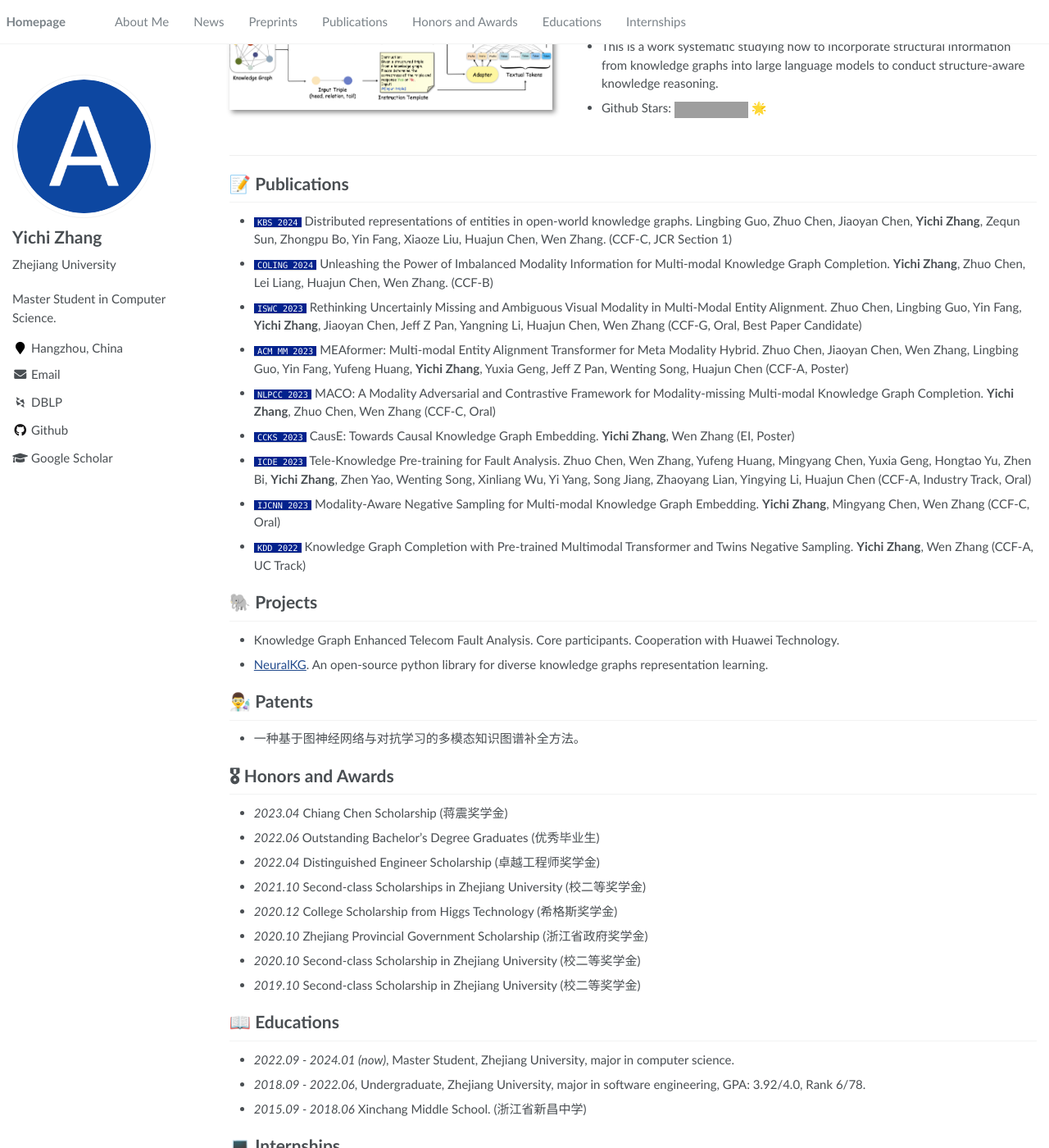
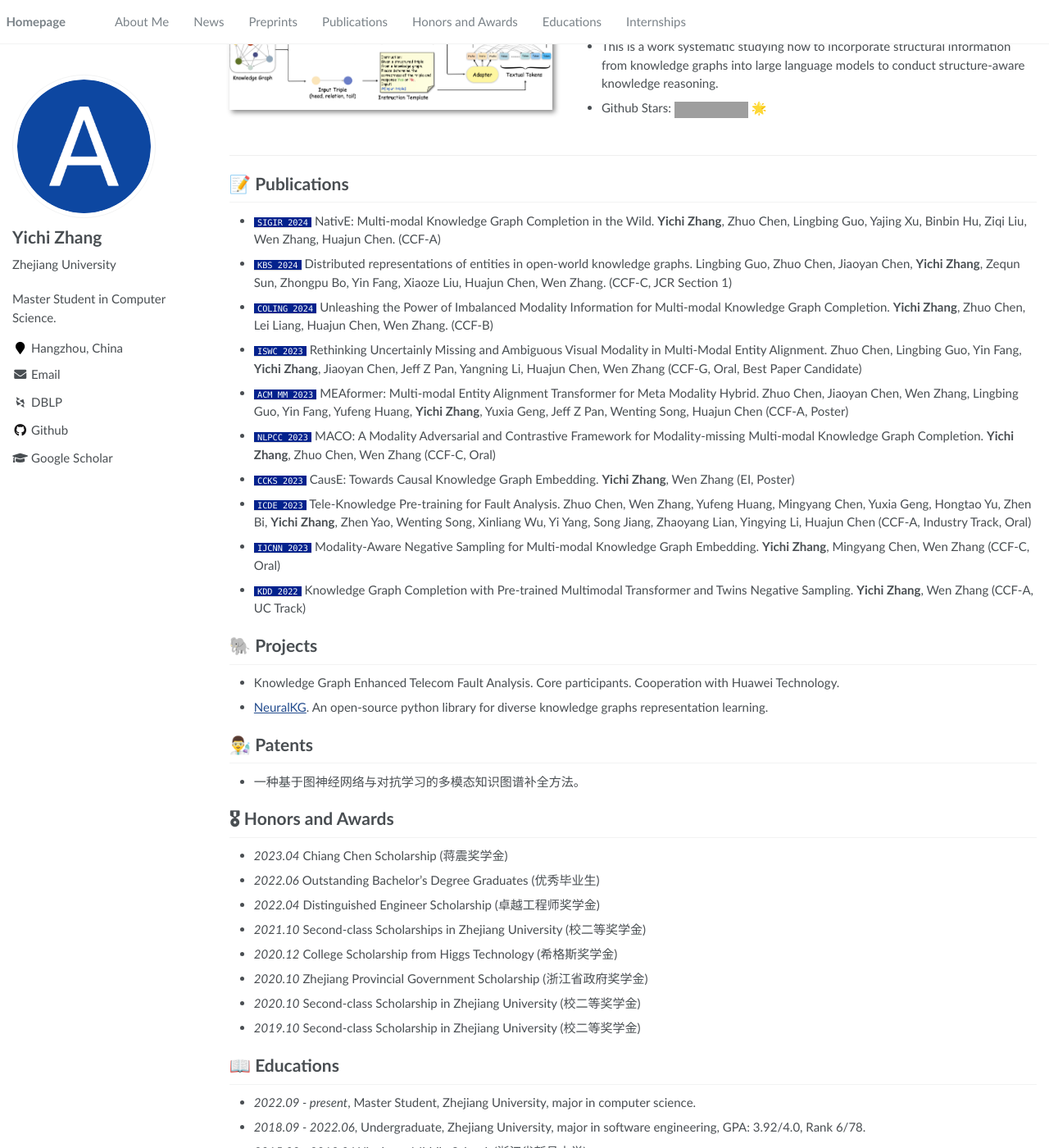
Before and after one commit to Zhang-Each/CV, a Jekyll site: the page built from _pages/about.md, in a window 1280 px wide and 1400 px high, scrolled down 1507 px. Shown: the whole window at 82% size. Built offline with Jekyll 4.4.1, drawn with Linux system fonts in a browser that asks for light colours; some web fonts are replaced; some of the changed text lies outside the part shown; grey boxes are pictures that could not be loaded.

Commit message:
update information

```diff
--- a/_pages/about.md
+++ b/_pages/about.md
@@ -26,8 +26,8 @@
 
 
 # 🔥 News
-- *2024.03*: 🎉 One paper about multi-modal knowledge graph completion is accepted by [SIGIR](https://sigir-2024.github.io/index.html) 2024.
-- *2024.02*: 🎉 [One paper](https://arxiv.org/abs/2402.15444) about multi-modal knowledge graph completion is accepted by [LREC-COLING](https://lrec-coling-2024.org/) 2024.
+- *2024.03*: 🎉 One paper about multi-modal knowledge graph completion is accepted by [SIGIR 2024](https://sigir-2024.github.io/index.html).
+- *2024.02*: 🎉 [One paper](https://arxiv.org/abs/2402.15444) about multi-modal knowledge graph completion is accepted by [LREC-COLING 2024](https://lrec-coling-2024.org/).
 - *2024.02*: We pre-print our survey paper [Knowledge Graphs Meet Multi-Modal Learning: A Comprehensive Survey](http://arxiv.org/abs/2402.05391).
 - *2023.12*: I join Ant Group for a research intern, focusing on knowledge pre-training for recommender systems.
 - *2023.11*: We pre-print a paper about **knowledgeable alignment for large language model** on ArXiv.
@@ -92,6 +92,7 @@
 </div>
 
 # 📝 Publications
+- `SIGIR 2024` NativE: Multi-modal Knowledge Graph Completion in the Wild. **Yichi Zhang**, Zhuo Chen, Lingbing Guo, Yajing Xu, Binbin Hu, Ziqi Liu, Wen Zhang, Huajun Chen. (CCF-A)
 - `KBS 2024` Distributed representations of entities in open-world knowledge graphs. Lingbing Guo, Zhuo Chen, Jiaoyan Chen, **Yichi Zhang**, Zequn Sun, Zhongpu Bo, Yin Fang, Xiaoze Liu, Huajun Chen, Wen Zhang. (CCF-C, JCR Section 1)
 - `COLING 2024` Unleashing the Power of Imbalanced Modality Information for Multi-modal Knowledge Graph Completion. **Yichi Zhang**, Zhuo Chen, Lei Liang, Huajun Chen, Wen Zhang. (CCF-B)
 - `ISWC 2023` Rethinking Uncertainly Missing and Ambiguous Visual Modality in Multi-Modal Entity Alignment. Zhuo Chen, Lingbing Guo, Yin Fang, **Yichi Zhang**, Jiaoyan Chen, Jeff Z Pan, Yangning Li, Huajun Chen, Wen Zhang (CCF-G, Oral, Best Paper Candidate)
@@ -121,13 +122,13 @@
 - *2019.10* Second-class Scholarship in Zhejiang University (校二等奖学金)
 
 # 📖 Educations
-- *2022.09 - 2024.01 (now)*, Master Student, Zhejiang University, major in computer science.
+- *2022.09 - present*, Master Student, Zhejiang University, major in computer science.
 - *2018.09 - 2022.06*, Undergraduate, Zhejiang University, major in software engineering, GPA: 3.92/4.0, Rank 6/78.
 - *2015.09 - 2018.06* Xinchang Middle School. (浙江省新昌中学)
 
 
 # 💻 Internships
-- *2023.12 - now*, Research Intern at [Ant Group](https://www.antgroup.com/), Hangzhou. Advisor: [Binbin Hu](https://scholar.google.com/citations?user=a70Jt9oAAAAJ&hl=zh-CN&oi=ao) and [Ziqi Liu](https://scholar.google.com/citations?hl=zh-CN&user=4NYzqlcAAAAJ&view_op=list_works&sortby=pubdate)
+- *2023.12 - present*, Research Intern at [Ant Group](https://www.antgroup.com/), Hangzhou. Advisor: [Binbin Hu](https://scholar.google.com/citations?user=a70Jt9oAAAAJ&hl=zh-CN&oi=ao) and [Ziqi Liu](https://scholar.google.com/citations?hl=zh-CN&user=4NYzqlcAAAAJ&view_op=list_works&sortby=pubdate)
 
 
 
```
